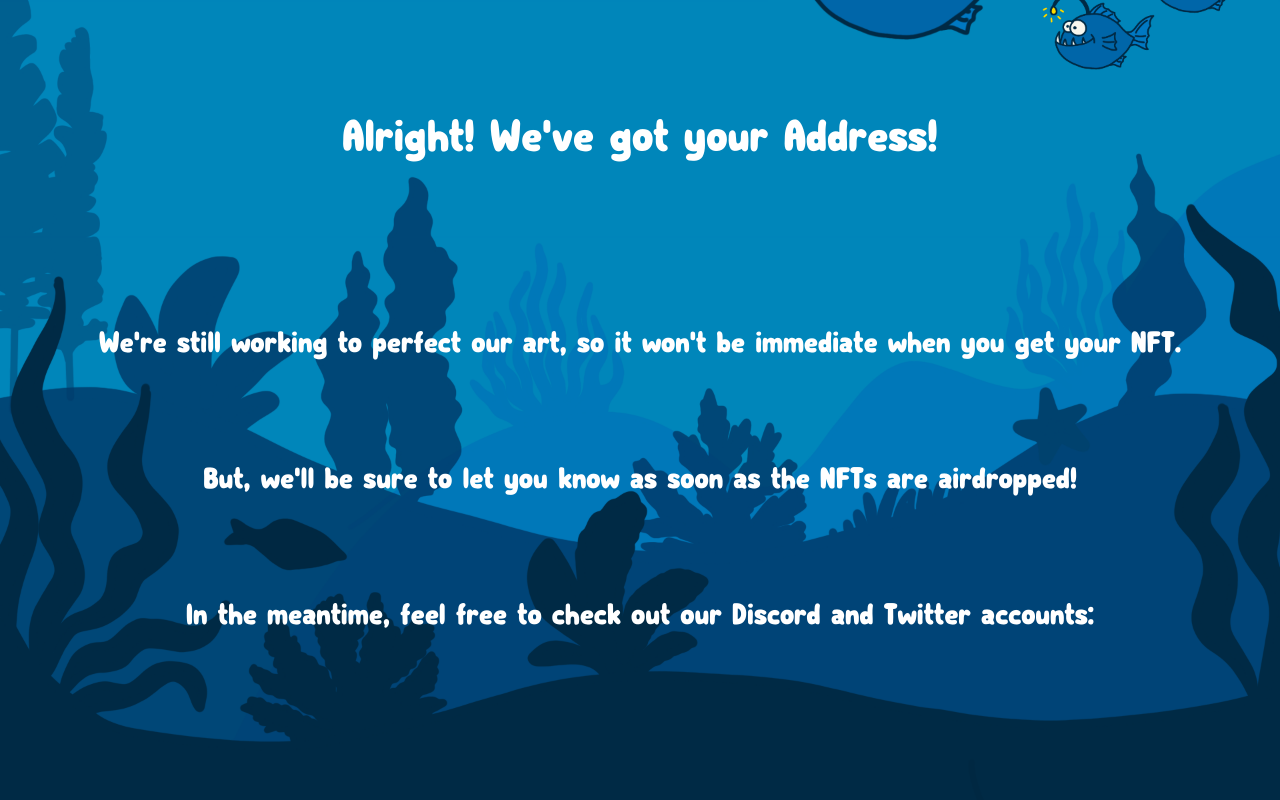
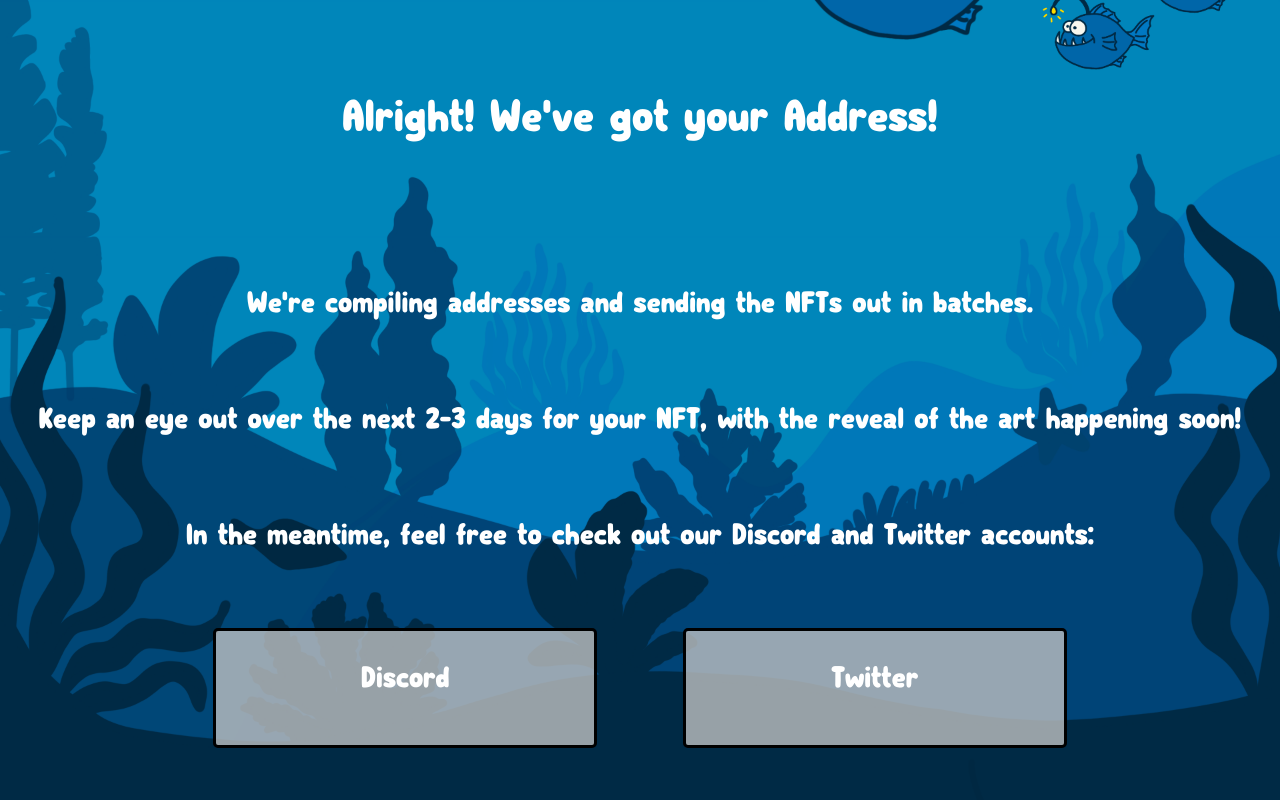
Before and after one commit to TylerSmith0/sots-vzn, a Django app: template pages/templates/pages/valid-submission.html in a window 1280 px wide. Run offline with Django 4.2, Linux system fonts and the light colour scheme; the template is opened without the code that fills it, so the values that code supplies are empty; some libraries are stand-ins or nearby versions.

Commit message:
minor formatting and wording

```diff
--- a/pages/templates/pages/index.html
+++ b/pages/templates/pages/index.html
@@ -10,7 +10,7 @@
             <div id="top1-1" class="bg-container">
                 <!-- <div id="title-spacer"></div> -->
                 <img id='title-img' src="{% static 'pages/images/sots-text.png'%}" width="85%"/>
-                <img id="mint-button" src="{% static 'pages/images/mint-button.png' %}" width="40%"/>
+                <div id="link-wrapper"><a style="display: inline;" href="https://shop.vznllc.com/collections/vzn-capeclasp-sots" target="_blank"><img id="mint-button" src="{% static 'pages/images/live-mint-button.png' %}" width="40%"/></a></div>
             </div>
         </div>
         <div id="top2">
--- a/pages/templates/pages/valid-submission.html
+++ b/pages/templates/pages/valid-submission.html
@@ -7,16 +7,22 @@
 <div id="main">
     <h2 id="header">Alright! We've got your Address!</h2>
 
-    <p class="conf-text">We're still working to perfect our art, so it won't be immediate when you get your NFT.</p>
+    <p class="conf-text">We're compiling addresses and sending the NFTs out in batches.</p>
 
-    <p class="conf-text">But, we'll be sure to let you know as soon as the NFTs are airdropped!</p>
+    <p class="conf-text">Keep an eye out over the next 2-3 days for your NFT, with the reveal of the art happening soon!</p>
 
     <p class="conf-text">In the meantime, feel free to check out our Discord and Twitter accounts:</p>
     <div id="socials-box">
 
-        <!-- Discord image -->
+        <a class="soc-link" href="https://t.co/SNyjTGbfab" target="_blank"><div id="dbox">
+            <!-- <img id="discord-img" src="{%static 'pages/images/tyler.png'%}" width="50%" /></a> -->
+            <p style="font-size: 2em;">Discord</p>
+        </div></a>
 
-        <!-- Twitter image -->
+        <a class="soc-link" href="https://twitter.com/SaviorsOfTheSea" target="_blank"><div id="tbox">
+            <!-- <img id="twitter-img" src="{%static 'pages/images/connor.png'%}" width="50%" /></a> -->
+            <p style="font-size: 2em;">Twitter</p>
+        </div></a>
 
     </div>
 
--- a/static/pages/cc-conf.css
+++ b/static/pages/cc-conf.css
@@ -37,4 +37,55 @@
 #socials-box{
     display: flex;
     flex-wrap: no-wrap;
+    flex-direction: row;
+    justify-content: space-evenly;
+    align-items: center;
+    width: 80%;
 }
+
+#dbox{
+    order: 1;
+    display: flex;
+    justify-content: center;
+    align-items: center;
+    border-width: 3px;
+    border-radius: 5px;
+    border-style: solid;
+    border-color: black;
+    padding: 2vh 2vw 2vh 2vw;
+    background-color: rgba(196, 196, 196, 0.773);
+    width: 30vw;
+    height: 15vh;
+}
+
+#tbox{
+    order: 2;
+    display: flex;
+    justify-content: center;
+    align-items: center;
+    border-width: 3px;
+    border-radius: 5px;
+    border-style: solid;
+    border-color: black;
+    padding: 2vh 2vw 2vh 2vw;
+    background-color: rgba(196, 196, 196, 0.773);
+    width: 30vw;
+    height: 15vh;
+}
+
+a.soc-link{
+    text-decoration: none;
+    /* color: black; */
+}
+a.soc-link:link{
+    text-decoration: none;
+    /* color: black; */
+}
+a.soc-link:visited{
+    text-decoration: none;
+    /* color: black; */
+}
+a.soc-link:hover{
+    text-decoration: underline;
+    color: white;
+}
```
Also changed, not shown: static/pages/style.css (+8 -1 lines), static/pages/images/live-mint-button.png (added).
